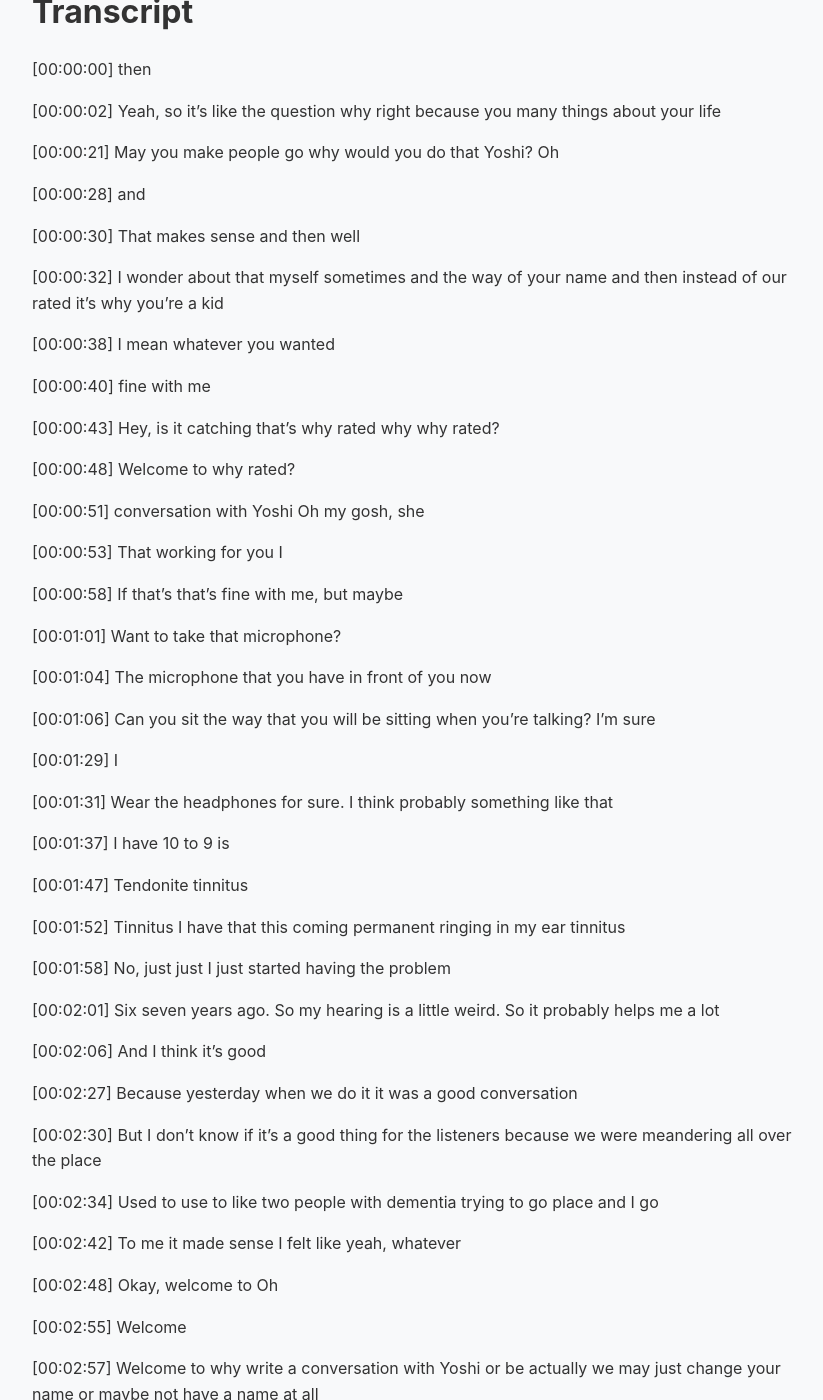
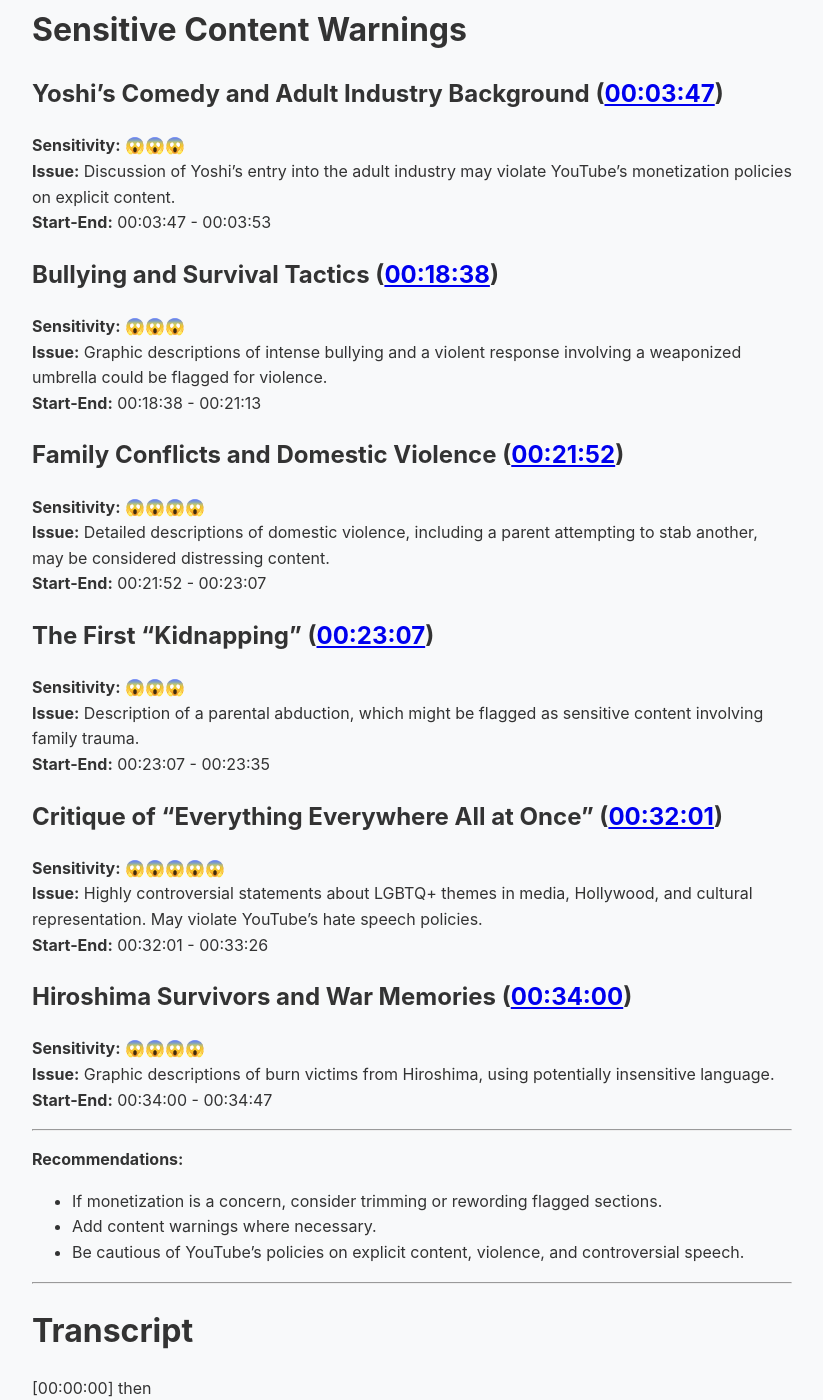
Before and after one commit to harryf/yoshi-podcasts, a Jekyll site: the page built from _transcripts/episode-005-transcript.md, in a window 1280 px wide and 1400 px high, scrolled down 2553 px. Shown: the whole window, without its empty margins (228-1051 px from the left). Built offline with Jekyll 4.4.1, drawn with Linux system fonts in a browser that asks for light colours.

Commit message:
Add content warnings

```diff
--- a/_transcripts/episode-005-transcript.md
+++ b/_transcripts/episode-005-transcript.md
@@ -71,6 +71,48 @@ permalink: "/transcripts/episode-005/"
 - Lack of a clear plan growing up.
 - Continuing to figure things out as an adult.
 
+---
+
+# Sensitive Content Warnings
+
+## Yoshi’s Comedy and Adult Industry Background (<a href="#00-03-47">00:03:47</a>)
+**Sensitivity:** 😱😱😱
+**Issue:** Discussion of Yoshi's entry into the adult industry may violate YouTube’s monetization policies on explicit content.
+**Start-End:** 00:03:47 - 00:03:53
+
+## Bullying and Survival Tactics (<a href="#00-18-38">00:18:38</a>)
+**Sensitivity:** 😱😱😱
+**Issue:** Graphic descriptions of intense bullying and a violent response involving a weaponized umbrella could be flagged for violence.
+**Start-End:** 00:18:38 - 00:21:13
+
+## Family Conflicts and Domestic Violence (<a href="#00-21-52">00:21:52</a>)
+**Sensitivity:** 😱😱😱😱
+**Issue:** Detailed descriptions of domestic violence, including a parent attempting to stab another, may be considered distressing content.
+**Start-End:** 00:21:52 - 00:23:07
+
+## The First “Kidnapping” (<a href="#00-23-07">00:23:07</a>)
+**Sensitivity:** 😱😱😱
+**Issue:** Description of a parental abduction, which might be flagged as sensitive content involving family trauma.
+**Start-End:** 00:23:07 - 00:23:35
+
+## Critique of "Everything Everywhere All at Once" (<a href="#00-32-01">00:32:01</a>)
+**Sensitivity:** 😱😱😱😱😱
+**Issue:** Highly controversial statements about LGBTQ+ themes in media, Hollywood, and cultural representation. May violate YouTube’s hate speech policies.
+**Start-End:** 00:32:01 - 00:33:26
+
+## Hiroshima Survivors and War Memories (<a href="#00-34-00">00:34:00</a>)
+**Sensitivity:** 😱😱😱😱
+**Issue:** Graphic descriptions of burn victims from Hiroshima, using potentially insensitive language.
+**Start-End:** 00:34:00 - 00:34:47
+
+---
+**Recommendations:**
+- If monetization is a concern, consider trimming or rewording flagged sections.
+- Add content warnings where necessary.
+- Be cautious of YouTube's policies on explicit content, violence, and controversial speech.
+
+---
+
 # Transcript
 
 [<a id="00-00-00">00:00:00</a>]  then
```
